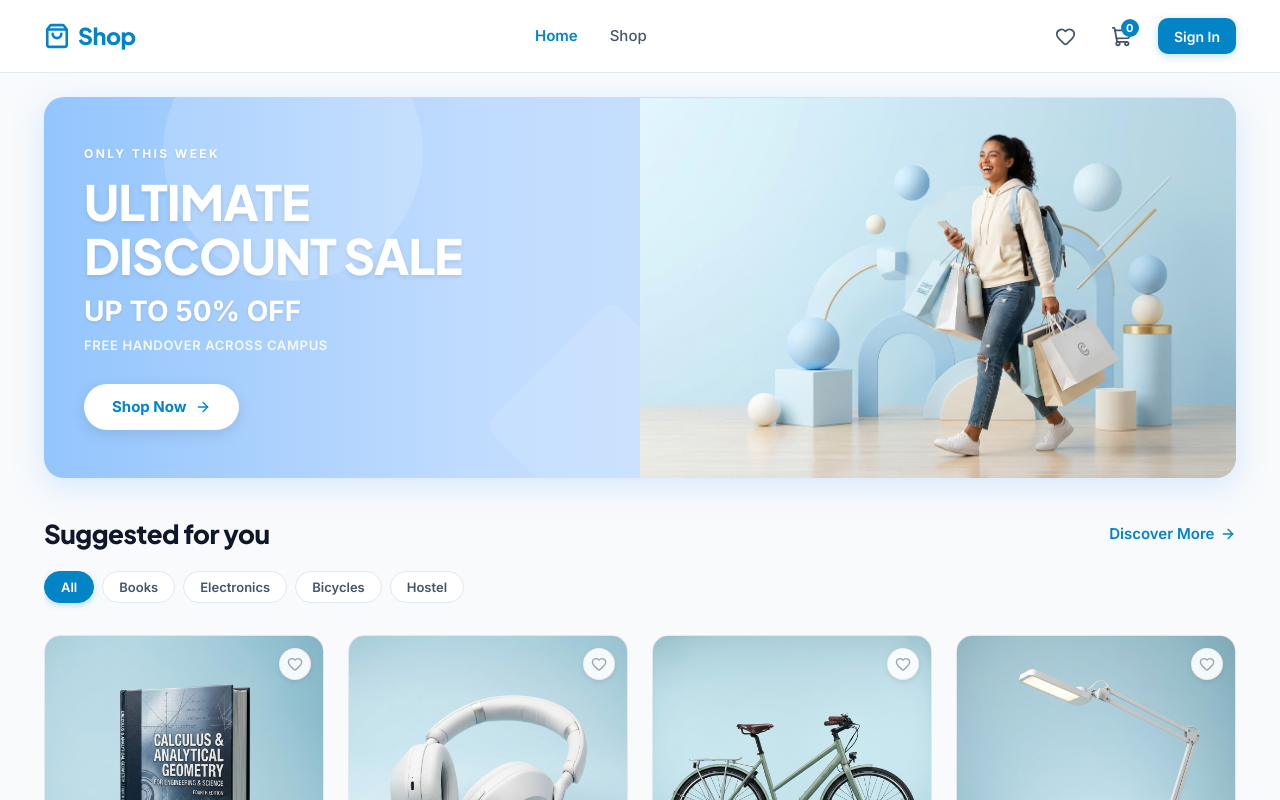
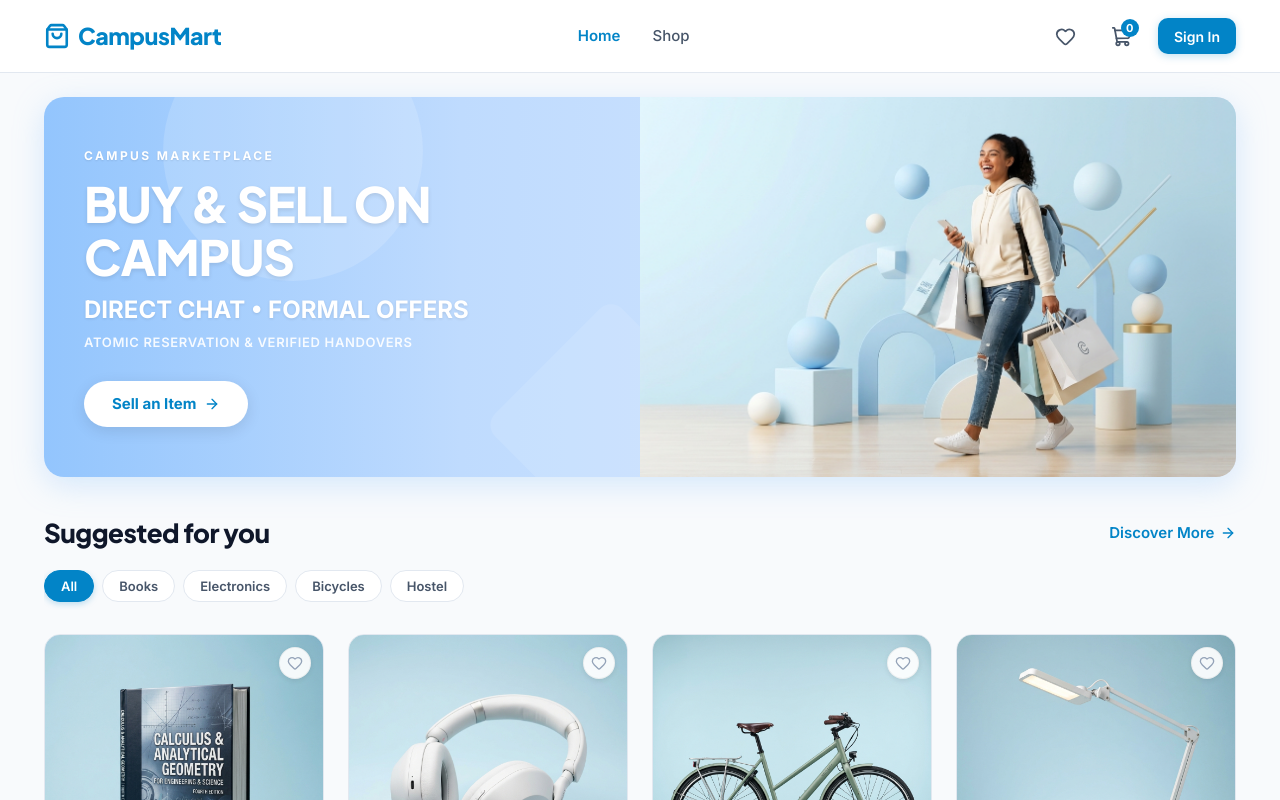
Before and after one commit to abhishek-chauhan428/campusmart-mern, a React (Vite) app in the folder client/: page / in a window 1280 px wide. Shown: the top 800 px of the page. Built offline with nearby package versions, Linux system fonts and the light colour scheme; no server answers.

Commit message:
feat: update project plan and user model for CampusMart specification

```diff
--- a/client/src/components/Navbar.jsx
+++ b/client/src/components/Navbar.jsx
@@ -52,7 +52,7 @@ const Navbar = () => {
             color: 'var(--brand-primary)',
             fontFamily: 'var(--font-heading)'
           }}>
-            Shop
+            CampusMart
           </span>
         </Link>
 
--- a/client/src/pages/Home.jsx
+++ b/client/src/pages/Home.jsx
@@ -126,7 +126,7 @@ const Home = () => {
                 marginBottom: '0.75rem',
                 textShadow: '0 1px 2px rgba(0,0,0,0.1)'
               }}>
-                ONLY THIS WEEK
+                CAMPUS MARKETPLACE
               </span>
 
               <h1 style={{
@@ -139,17 +139,17 @@ const Home = () => {
                 marginBottom: '0.5rem',
                 textShadow: '0 2px 4px rgba(0,0,0,0.1)'
               }}>
-                ULTIMATE DISCOUNT SALE
+                BUY & SELL ON CAMPUS
               </h1>
 
               <div style={{
-                fontSize: 'clamp(1.25rem, 2.2vw, 1.75rem)',
+                fontSize: 'clamp(1.15rem, 2vw, 1.5rem)',
                 fontWeight: '800',
                 color: '#ffffff',
-                marginBottom: '0.25rem',
+                marginBottom: '0.35rem',
                 textShadow: '0 1px 3px rgba(0,0,0,0.1)'
               }}>
-                UP TO 50% OFF
+                DIRECT CHAT • FORMAL OFFERS
               </div>
 
               <p style={{
@@ -160,9 +160,10 @@ const Home = () => {
                 textTransform: 'uppercase',
                 marginBottom: '1.75rem'
               }}>
-                FREE HANDOVER ACROSS CAMPUS
+                ATOMIC RESERVATION & VERIFIED HANDOVERS
               </p>
 
+              <div style={{ display: 'flex', gap: '0.75rem', flexWrap: 'wrap' }}>
                 <Link
                   to={isAuthenticated ? "/listings/create" : "/login"}
                   className="btn"
@@ -176,9 +177,10 @@ const Home = () => {
                     fontSize: '0.9375rem'
                   }}
                 >
-                <span>{isAuthenticated ? 'Sell an Item' : 'Shop Now'}</span>
+                  <span>Sell an Item</span>
                   <ArrowRight size={16} />
                 </Link>
+              </div>
             </div>
 
             {/* Right Banner Image */}
```
Also changed, not shown: 2 other files (tests, documents, lock files or other folders). Lines whose indentation alone changed are shown as unchanged.
